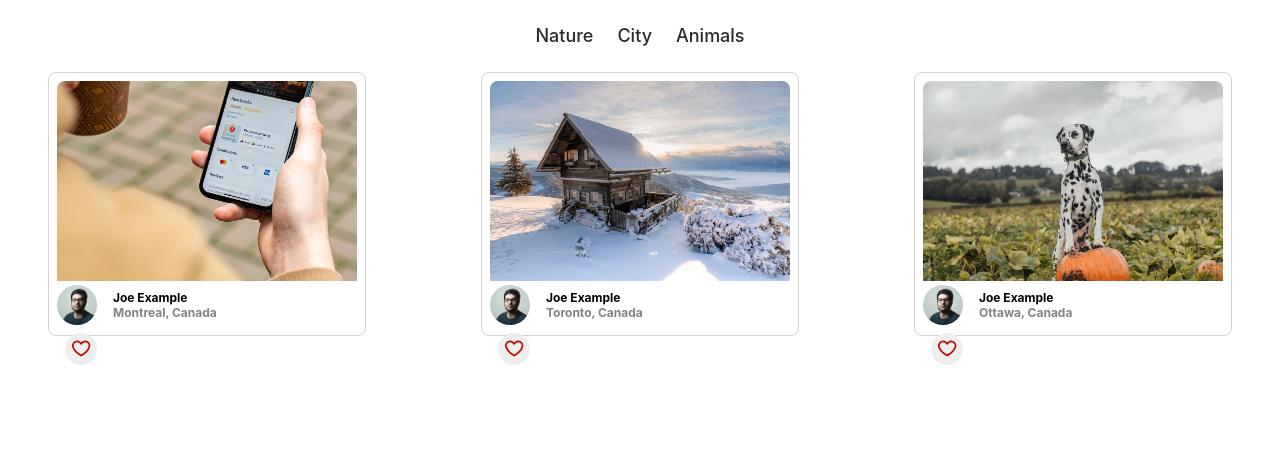
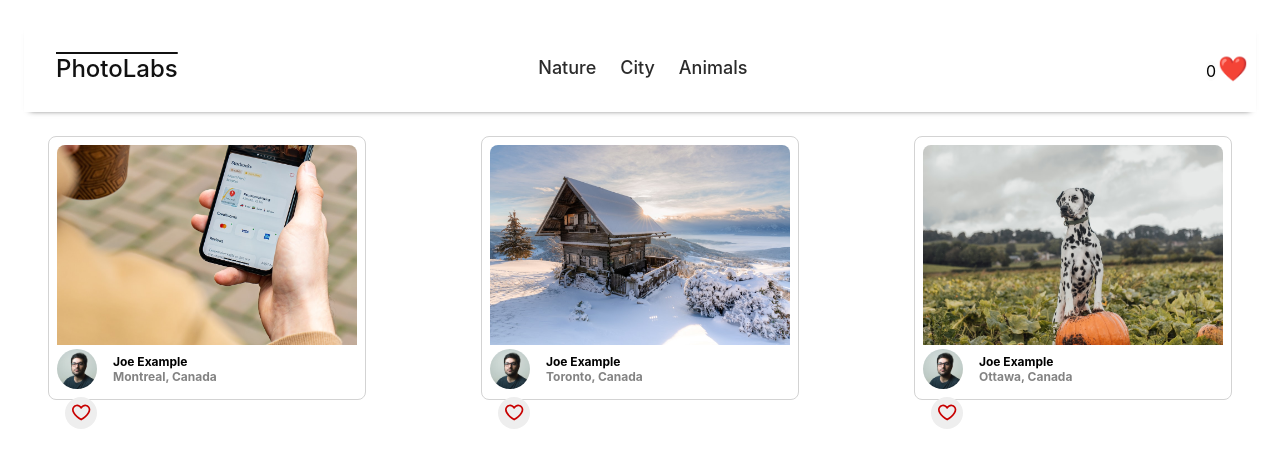
Before and after one commit to Bigred0303/PhotoLabs, a React (Create React App) app in the folder frontend/: page / in a window 1280 px wide. Shown: the top 468 px of the page. Built offline with nearby package versions, Linux system fonts and the light colour scheme; the HTML template or start-up script is replaced by a standard one.

Commit message:
Create top navigation bar

```diff
--- a/frontend/src/App.jsx
+++ b/frontend/src/App.jsx
@@ -1,6 +1,6 @@
 import React, { useState } from 'react';
 import PhotoList from './components/PhotoList';
-import TopicList from './components/TopicList';
+import TopNavigationBar from './components/TopNavigationBar';
 import './App.scss';
 
 const initialPhotos = [
@@ -78,10 +78,9 @@ const initialTopics = [
   },
 ];
 
-
 const App = () => {
   const [photos, setPhotos] = useState(initialPhotos);
-  const [topics, setTopics] = useState(initialTopics);
+  const [topics] = useState(initialTopics);
 
   const toggleFavorite = (id) => {
     setPhotos(photos.map(photo =>
@@ -89,9 +88,11 @@ const App = () => {
     ));
   };
 
+  const totalLikedPhotos = photos.filter(photo => photo.isFavorited).length;
+
   return (
     <div className="App">
-      <TopicList topics={topics} />
+      <TopNavigationBar topics={topics} totalLikedPhotos={totalLikedPhotos} />
       <PhotoList photos={photos} onToggleFavorite={toggleFavorite} />
     </div>
   );
--- a/frontend/src/components/FavBadge.jsx
+++ b/frontend/src/components/FavBadge.jsx
@@ -1,14 +1,22 @@
 import React from 'react';
-import FavIcon from './FavIcon';
-
+import PropTypes from 'prop-types';
 import '../styles/FavBadge.scss';
 
-const FavBadge = ({ isFavPhotoExist }) => {
+const FavBadge = ({ totalLikedPhotos }) => {
   return (
-    <div className='fav-badge'>
-      <FavIcon displayAlert={!!isFavPhotoExist}/>
+    <div className="fav-badge">
+      <span className="fav-badge__count">{totalLikedPhotos}</span>
+      <span className="fav-badge__icon">❤️</span>
     </div>
-  )
+  );
+};
+
+FavBadge.propTypes = {
+  totalLikedPhotos: PropTypes.number,
+};
+
+FavBadge.defaultProps = {
+  totalLikedPhotos: 0,
 };
 
 export default FavBadge;
--- a/frontend/src/components/TopNavigationBar.jsx
+++ b/frontend/src/components/TopNavigationBar.jsx
@@ -1,13 +1,16 @@
 import React from 'react';
+import TopicList from './TopicList';
+import FavBadge from './FavBadge';
+import '../styles/TopNavigationBar.scss';
 
-import '../styles/TopNavigationBar.scss'
-
-const TopNavigation = () => {
+const TopNavigationBar = ({ topics, totalLikedPhotos }) => {
   return (
     <div className="top-nav-bar">
       <span className="top-nav-bar__logo">PhotoLabs</span>
+      <TopicList topics={topics} />
+      <FavBadge totalLikedPhotos={totalLikedPhotos} />
     </div>
-  )
-}
+  );
+};
 
-export default TopNavigation;
+export default TopNavigationBar;
--- a/frontend/src/components/TopicList.jsx
+++ b/frontend/src/components/TopicList.jsx
@@ -2,24 +2,6 @@ import React from 'react';
 import PropTypes from 'prop-types';
 import TopicListItem from './TopicListItem';
 import '../styles/TopicList.scss';
-
-const sampleDataForTopicList = [
-  {
-    id: "1",
-    slug: "topic-1",
-    title: "Nature",
-  },
-  {
-    id: "2",
-    slug: "topic-2",
-    title: "Travel",
-  },
-  {
-    id: "3",
-    slug: "topic-3",
-    title: "People",
-  },
-];
 
 const TopicList = ({ topics }) => {
   return (
--- a/frontend/src/styles/FavBadge.scss
+++ b/frontend/src/styles/FavBadge.scss
@@ -3,11 +3,12 @@
 }
 
 .fav-badge__count {
-background-color: rgb(0, 0, 0);
+margin-right: 100px;
+background-color: rgb(252, 252, 252);
 width: 20px;
 height: 20px;
   border-radius: 99px;
-  position: absolute;
+  position: relative;
   top: 0%;
   right: 0%;
   left: 70%;
@@ -19,6 +20,10 @@ height: 20px;
     width: 100%;
     font-weight: 500;
     position: absolute;
-    font-size: 16px;
+    font-size: 20px;
   }
 }
+
+.fav-badge__icon {
+  font-size: 24px;
+}
```
